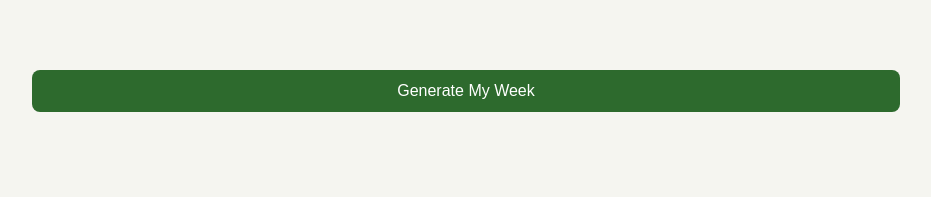
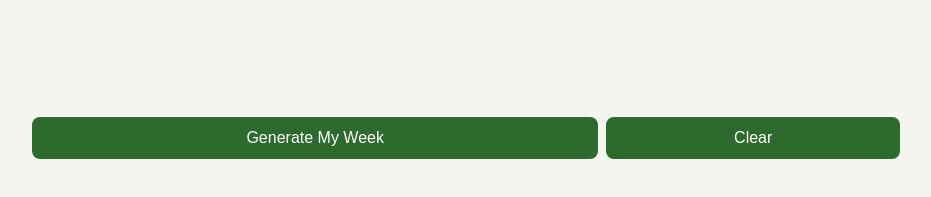
Before and after one commit to ferrari3000/food-saver, a React app in the folder frontend/: page / in a window 1280 px wide. Both pictures are taken after a click on the button "Meal Planner". Shown: the part 595-792 px from the top of the page, without its empty margins (174-1105 px from the left). Built offline with nearby package versions, Linux system fonts and the light colour scheme; the HTML template or start-up script is replaced by a standard one.

Commit message:
adding clear button

```diff
--- a/frontend/src/App.css
+++ b/frontend/src/App.css
@@ -150,8 +150,30 @@ header p {
   padding: 0;
 }
 
+.button-container {
+  display: flex;
+  margin-top: 10%;
+  gap: 8px;
+}
+
+.clear-btn {
+  padding: 12px 28px;
+  justify-self: self-end;
+  background: #2d6a2d;
+  color: white;
+  border: none;
+  border-radius: 8px;
+  font-size: 1rem;
+  cursor: pointer;
+  width: 50%;
+}
+
+.clear-btn:disabled {
+  opacity: 0.4;
+  cursor: default;
+}
+
 .search-btn {
-  margin-top: 16px;
   padding: 12px 28px;
   background: #2d6a2d;
   color: white;
--- a/frontend/src/components/MealPlanner.jsx
+++ b/frontend/src/components/MealPlanner.jsx
@@ -76,6 +76,7 @@ export default function MealPlanner() {
     try {
       const data = await generateMealPlan(cookingMethods, likedIngredients);
       setPlan(data.plan);
+      console.log(data);
       localStorage.setItem('mealPlan', JSON.stringify(data.plan));
       setExpanded({});
     } catch (err) {
@@ -84,6 +85,13 @@ export default function MealPlanner() {
     } finally {
       setLoading(false);
     }
+  }
+
+  function handleClear() {
+    setCookingMethods([]);
+    setLikedIngredients([]);
+    setPlan(null);
+    localStorage.removeItem('mealPlan');
   }
 
   return (
@@ -126,6 +134,7 @@ export default function MealPlanner() {
           </div>
         </div>
 
+        <div className="button-container">
           <button
             className="search-btn"
             onClick={handleGenerate}
@@ -133,6 +142,14 @@ export default function MealPlanner() {
           >
             {loading ? 'Generating your week…' : 'Generate My Week'}
           </button>
+          <button
+            className="clear-btn"
+            onClick={handleClear}
+            disabled={loading}
+          >
+            {'Clear'}
+          </button>
+        </div>
         {loading && <Spinner />}
         {error && <p className="error">{error}</p>}
       </section>
```
Lines whose indentation alone changed are shown as unchanged.
